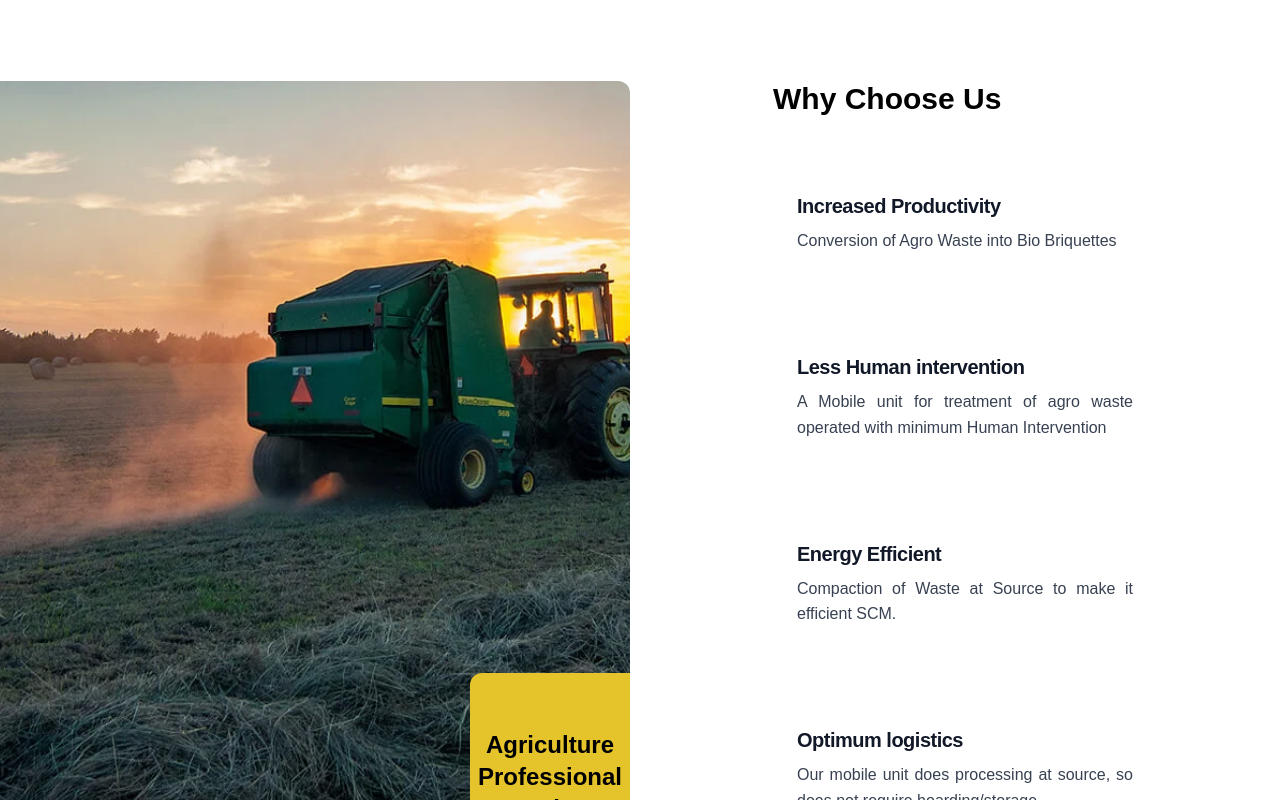
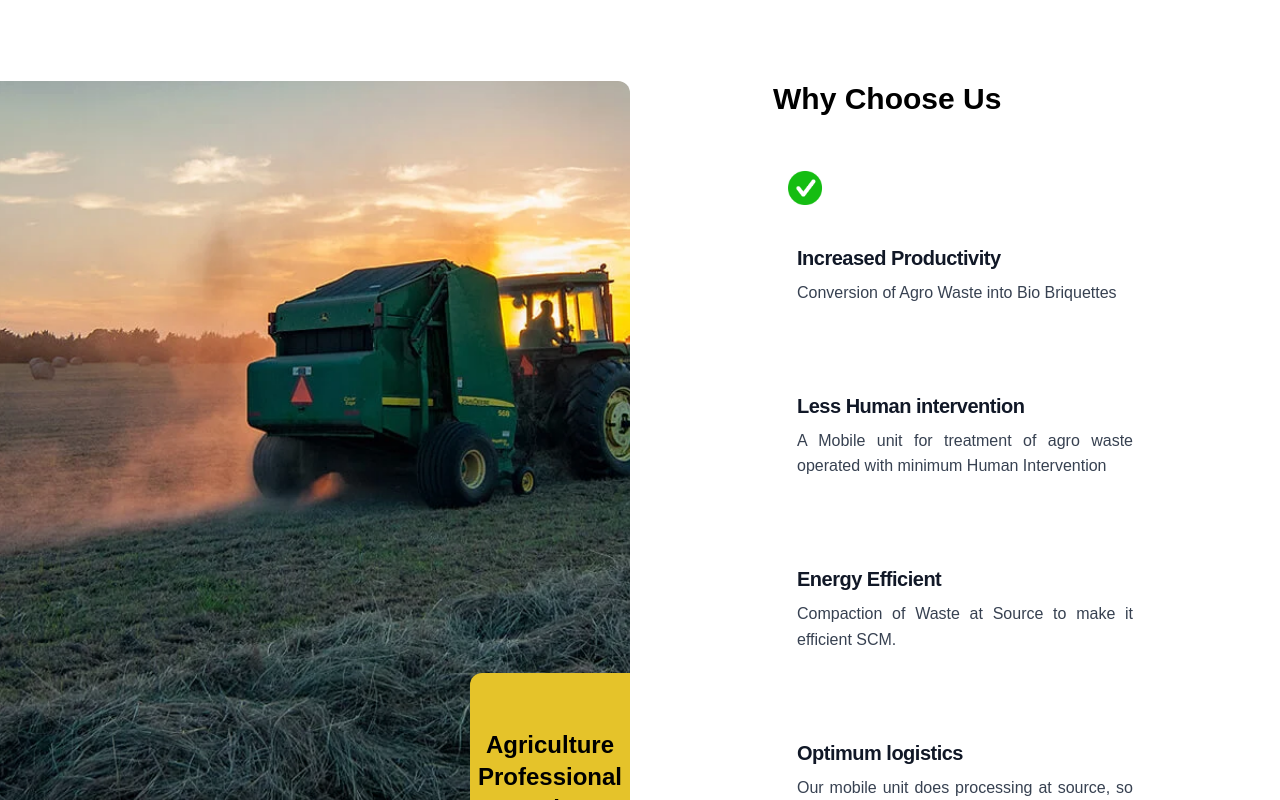
Before and after one commit to Arrnv/SE-porject, a React (Create React App) app: page / in a window 1280 px wide. Shown: the part 1519-2319 px from the top of the page. Built offline with nearby package versions, Linux system fonts and the light colour scheme.

Commit message:
12-4-2024
code 2

```diff
--- a/src/components/Slider.jsx
+++ b/src/components/Slider.jsx
@@ -8,11 +8,7 @@ import { Parallax } from 'react-scroll-parallax';
 
 const Slider = () => {
   const fadeImages = [
-    {
-      url: image1,
-      caption: 'Hab Biomass',
-      caption2: 'Private Ltd'
-    },
+
     {
       url: image2,
       caption: 'Hab Biomass',
@@ -20,6 +16,11 @@ const Slider = () => {
     },
     {
       url: image3,
+      caption: 'Hab Biomass',
+      caption2: 'Private Ltd'
+    },
+    {
+      url: image1,
       caption: 'Hab Biomass',
       caption2: 'Private Ltd'
     },
--- a/src/pages/Homepage.jsx
+++ b/src/pages/Homepage.jsx
@@ -1,7 +1,6 @@
 import React from 'react'
 import Slider from '../components/Slider'
 import tractor from '../assets/features-3-1-1.jpg'
-import Card from '../components/Card'
 import Footer from '../components/Footer'
 import img5 from '../assets/rearth_logo.png'
 import achivement from '../assets/WhatsApp Image 2024-03-22 at 6.01.42 PM.jpeg'
@@ -13,7 +12,7 @@ import per4 from '../assets/per4.webp'
 import MyCarousel from '../components/MyCarousel'
 import Cards2 from '../components/Cards2'
 import { Parallax, ParallaxProvider } from 'react-scroll-parallax'
-import Whychooseus from '../components/Whychooseus'
+import tick from '../assets/tick.jpeg'
 
 
 
@@ -72,8 +71,13 @@ const Homepage = () => {
         </div>
         <div className='grid grid-flow-row gap-2 justify-center' >
           <h1 className='text-3xl font-bold'>Why Choose Us</h1>
-          <div>
-            <a href="#" class="block max-w-sm p-6 bg-white border-gray-200 rounded-lg hover:bg-gray-100 dark:bg-gray-800 dark:border-gray-700 dark:hover:bg-gray-700">
+          <div className='gird grid-cols-2'>
+            <div className='col-span-1'>
+              <img src={tick} className='size-16'/>
+            </div>
+
+            <a href="#" className="block col-span-1 max-w-sm p-6 bg-white border-gray-200 rounded-lg hover:bg-gray-100 dark:bg-gray-800 dark:border-gray-700 dark:hover:bg-gray-700">
+
             <h5 class="mb-2 text-xl font-bold tracking-tight text-gray-900 dark:text-white">Increased Productivity</h5>
             <p class="font-normal text-gray-700 dark:text-gray-400">Conversion of Agro Waste into Bio Briquettes</p>
             </a>
```
Also changed, not shown: src/assets/tick.jpeg (added).
